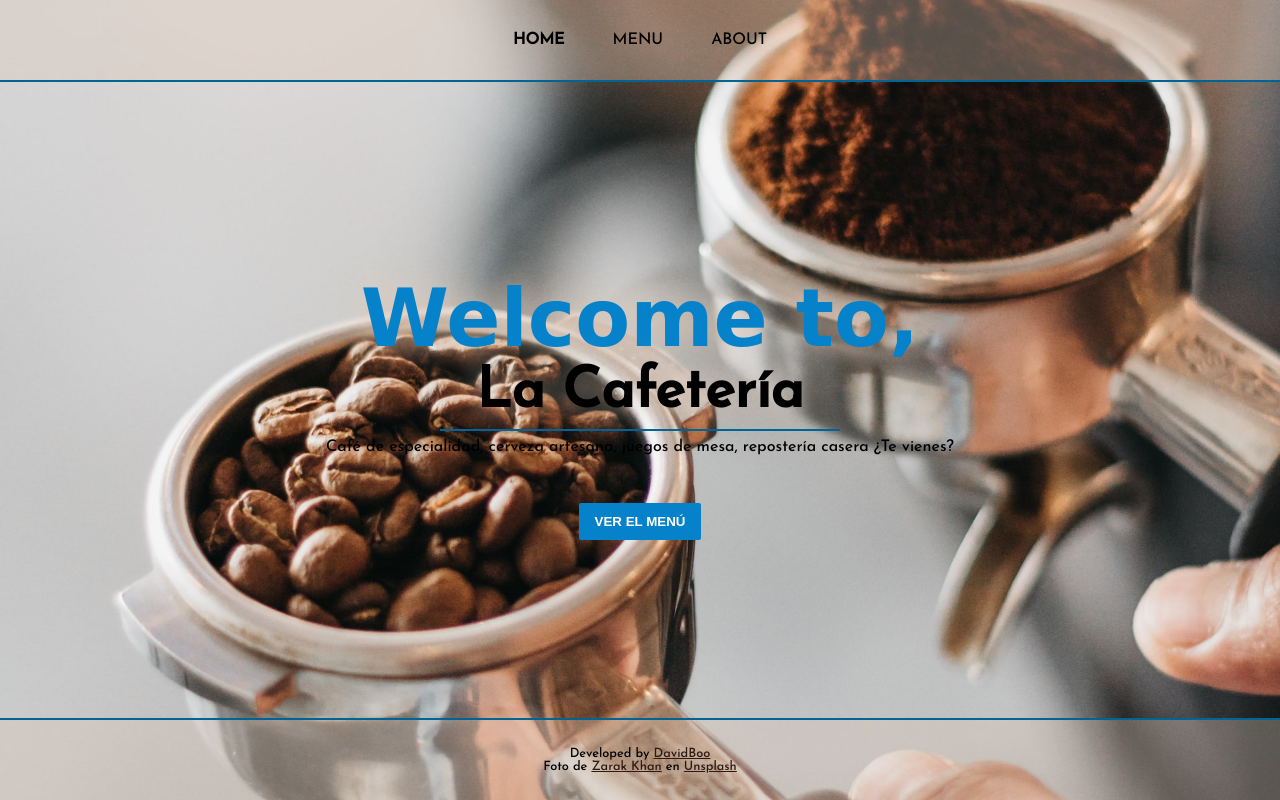
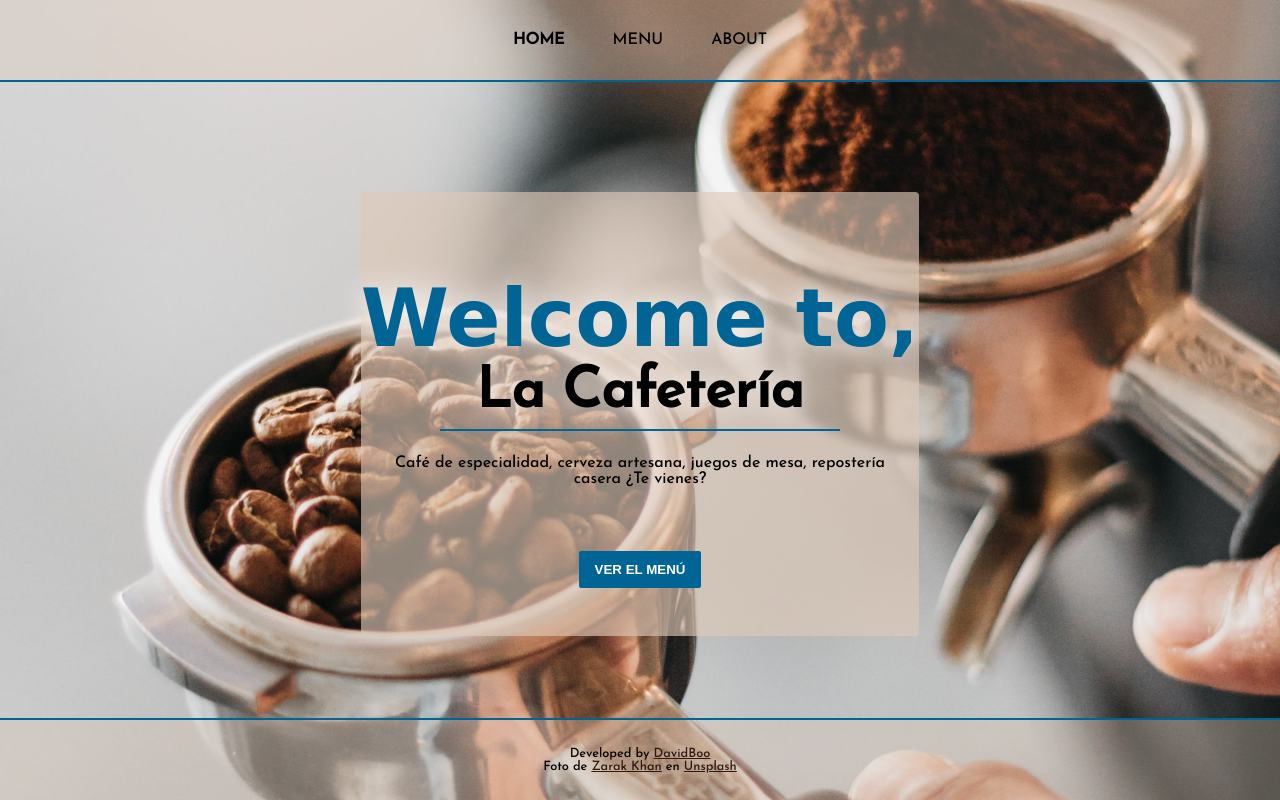
Before and after one commit to DavitBoo/cafe-webpage, a website built with webpack: page dist/index.html in a window 1280 px wide. Built offline with nearby package versions, Linux system fonts and the light colour scheme; a web font is replaced by a local one.

Commit message:
text background css changes

```diff
--- a/src/about.js
+++ b/src/about.js
@@ -3,10 +3,12 @@ const about = () => {
     element.setAttribute('id','about');
     element.classList.add('container')
     element.classList.add('hide')
-    element.innerHTML = `<h2>Let's talk</h2>
-    <h1>About us</h1>
-    <hr>
-    <p>Lorem ipsum dolor sit amet, consectetur adipiscing elit. Pellentesque placerat, tellus sit amet ultrices porttitor, ex ex aliquet purus, pellentesque rhoncus felis ipsum nec purus. Donec id enim in risus pellentesque blandit. Proin sed nibh nec arcu mollis rhoncus in sit amet augue. Suspendisse magna nisl, eleifend non tempor et, luctus id quam. Nulla bibendum vulputate ante, non malesuada eros lobortis euismod`
+    element.innerHTML = `<div class="flex-container">
+        <h2>Let's talk</h2>
+        <h1>About us</h1>
+        <hr>
+        <p>Lorem ipsum dolor sit amet, consectetur adipiscing elit. Pellentesque placerat, tellus sit amet ultrices porttitor, ex ex aliquet purus, pellentesque rhoncus felis ipsum nec purus. Donec id enim in risus pellentesque blandit. Proin sed nibh nec arcu mollis rhoncus in sit amet augue. Suspendisse magna nisl, eleifend non tempor et, luctus id quam. Nulla bibendum vulputate ante, non malesuada eros lobortis euismod
+    </div>`
 
     return element
 }
--- a/src/container.js
+++ b/src/container.js
@@ -3,11 +3,13 @@ const container = () => {
     const element = document.createElement('div')
     element.setAttribute('id','home');
     element.classList.add('container')
-    element.innerHTML = `<h2>Welcome to,</h2>
-    <h1>La Cafetería</h1>
-    <hr>
-    <p>Café de especialidad, cerveza artesana, juegos de mesa, repostería casera ¿Te vienes?</p>
-    <button id="btn-menu">Ver el menú</button>
+    element.innerHTML = `<div class="flex-container">
+        <h2>Welcome to,</h2>
+        <h1>La Cafetería</h1>
+        <hr>
+        <p>Café de especialidad, cerveza artesana, juegos de mesa, repostería casera ¿Te vienes?</p>
+        <button id="btn-menu">Ver el menú</button>
+    </div>
     `
 
     return element
--- a/src/style.css
+++ b/src/style.css
@@ -4,7 +4,7 @@
 :root{
     ---light-brown: #DFC9B8;
     ---light-brown-30: #dfc9b85a;
-    ---light-brown-50: #dfc9b887;
+    ---light-brown-50: #dfc9b8a4;
     --brown: #2C1912;
     --light-brown: #BE6E46;
     --light-blue: #0582CA;
@@ -28,7 +28,7 @@ h1{
     padding: 0;
     margin: 0;
     color: #000;
-    text-shadow: 0px 0px 30px var(---light-brown);
+    text-shadow: 0px 0px 30px #fff;
 
 }
 
@@ -37,8 +37,8 @@ h2{
     margin: 0;
     font-family: 'Caramel', cursive;
     font-size: 5rem;
-    color: var(--light-blue);
-    text-shadow: 0px 0px 30px var(---light-brown);
+    color: var(--darker-blue);
+    text-shadow: 0px 0px 30px #fff;
     margin-top: 5rem;
 }
 
@@ -52,6 +52,16 @@ a{
 #content{
     position: relative;
 }
+
+.flex-container{
+    display: flex;
+    flex-direction: column;
+    align-items: center;
+    background-color: var(---light-brown-50);
+    border-radius: 4px;
+    margin-bottom: 4rem;
+}
+
 
 
 
@@ -73,7 +83,7 @@ a{
 button{
     border: none;
     padding: 0.7rem 1rem;
-    background-color: var(--light-blue);
+    background-color: var(--darker-blue);
     color: #fff;
     text-transform: uppercase;
     font-weight: 700;
@@ -169,6 +179,7 @@ nav ul li a.active{
 
 .container::-webkit-scrollbar-track {
     background: rgba(0, 0, 0, 0);
+    margin-bottom: 2rem;
 }
 
 
@@ -178,6 +189,11 @@ nav ul li a.active{
   }
 
 
+.container > div > p {
+    max-width: 500px;
+    margin: 1rem;
+    text-align: center;
+}
 
 /* menu */
 
@@ -208,7 +224,7 @@ nav ul li a.active{
 }
 
 /* about */
-#about > p {
+#about > div > p {
     padding: 1rem;
     max-width: 600px;
     text-align: center;
```
Also changed, not shown: dist/main.js, 1 other file.
